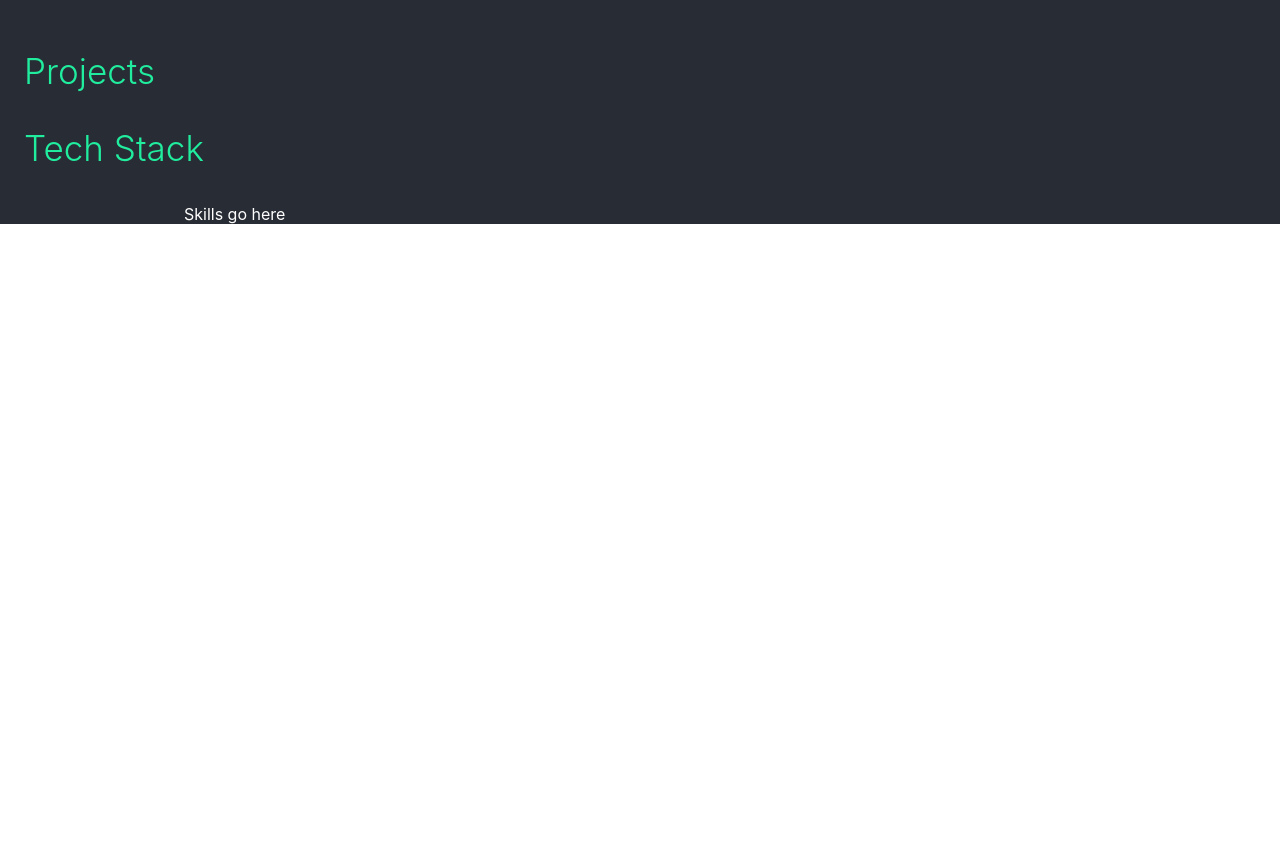
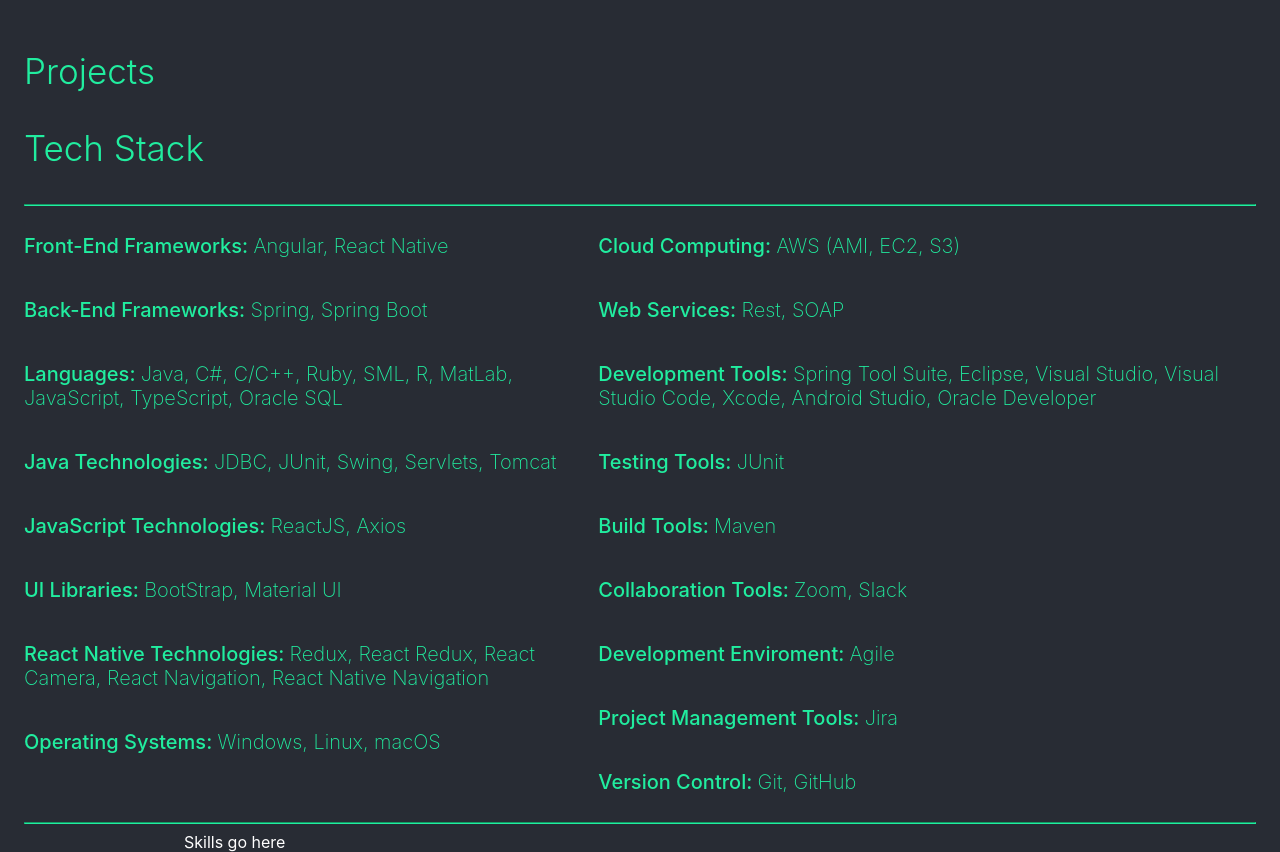
Before and after one commit to zevyirmiyahu/my-webpage, a React (Create React App) app: page / in a window 1280 px wide. Shown: the part 740-1592 px from the top of the page. Before the commit the page ends 964 px from the top, so only its background shows below. Built offline with nearby package versions, Linux system fonts and the light colour scheme.

Commit message:
added line dividers to tech Stack section

```diff
--- a/src/components/sections/AboutSection.js
+++ b/src/components/sections/AboutSection.js
@@ -159,7 +159,6 @@
         else return null;
     }
 
-
     EducationSection = () => {
         return (
             <div>
--- a/src/components/sections/ProjectSection.js
+++ b/src/components/sections/ProjectSection.js
@@ -1,17 +1,128 @@
 import React, { Component } from 'react';
 import * as COLOR from '../../constants/Colors';
-import { Container } from '@material-ui/core';
+import {
+    Container,
+    Button,
+    Avatar,
+    ExpansionPanel,
+    ExpansionPanelSummary,
+    ExpansionPanelDetails,
+    Typography,
+} from '@material-ui/core';
+import ExpandMoreIcon from '@material-ui/icons/ExpandMore';
 
 
 const TEXT_COLOR = COLOR.MINT_GREEN;
 
 export default class ProjectSection extends Component {
+
+
+    TechSkills_Col1 = () => {
+        return (
+            <div style={{ display: 'flex', flexDirection: 'column' }}>
+                <p style={styles.techText}><span style={{ fontWeight: '500' }}>Front-End Frameworks: </span>Angular, React Native</p>
+
+                <p style={styles.techText}><span style={{ fontWeight: '500' }}>Back-End Frameworks: </span>Spring, Spring Boot</p>
+
+                <p style={styles.techText}><span style={{ fontWeight: '500' }}>Languages: </span>Java, C#, C/C++, Ruby, SML, R, MatLab, JavaScript, TypeScript, Oracle SQL</p>
+
+                <p style={styles.techText}><span style={{ fontWeight: '500' }}>Java Technologies: </span>JDBC, JUnit, Swing, Servlets, Tomcat</p>
+
+                <p style={styles.techText}><span style={{ fontWeight: '500' }}>JavaScript Technologies: </span>ReactJS, Axios</p>
+
+                <p style={styles.techText}><span style={{ fontWeight: '500' }}>UI Libraries: </span>BootStrap, Material UI</p>
+
+                <p style={styles.techText}><span style={{ fontWeight: '500' }}>React Native Technologies: </span>Redux, React Redux, React Camera, React Navigation, React Native Navigation</p>
+
+                <p style={styles.techText}><span style={{ fontWeight: '500' }}>Operating Systems: </span>Windows, Linux, macOS</p>
+            </div>
+        );
+    }
+
+    TechSkills_Col2 = () => {
+        return (
+            <div style={{ display: 'flex', flexDirection: 'column' }}>
+                <p style={styles.techText}><span style={{ fontWeight: '500' }}>Cloud Computing: </span>AWS (AMI, EC2, S3)</p>
+
+                <p style={styles.techText}><span style={{ fontWeight: '500' }}>Web Services: </span>Rest, SOAP</p>
+
+                <p style={styles.techText}><span style={{ fontWeight: '500' }}>Development Tools: </span>Spring Tool Suite, Eclipse, Visual Studio, Visual Studio Code, Xcode, Android Studio, Oracle Developer</p>
+
+                <p style={styles.techText}><span style={{ fontWeight: '500' }}>Testing Tools: </span>JUnit</p>
+
+                <p style={styles.techText}><span style={{ fontWeight: '500' }}>Build Tools: </span>Maven</p>
+
+                <p style={styles.techText}><span style={{ fontWeight: '500' }}>Collaboration Tools: </span>Zoom, Slack</p>
+
+                <p style={styles.techText}><span style={{ fontWeight: '500' }}>Development Enviroment: </span>Agile</p>
+
+                <p style={styles.techText}><span style={{ fontWeight: '500' }}>Project Management Tools: </span>Jira</p>
+
+                <p style={styles.techText}><span style={{ fontWeight: '500' }}>Version Control: </span>Git, GitHub</p>
+            </div>
+        );
+    }
+
+    TechSkills = () => {
+        return (
+            <div style={{ display: 'flex', flexDirection: 'row' }}>
+                <this.TechSkills_Col1 />
+                <this.TechSkills_Col2 />
+            </div>
+        );
+    }
+
+    TechExpansionPanel = () => {
+        return (
+            <div style={{ position: 'absolute', zIndex: 2 }}>
+                <Container maxWidth="xs">
+                    <ExpansionPanel>
+                        <ExpansionPanelSummary
+                            expandIcon={<ExpandMoreIcon />}
+                            aria-controls="panel1a-content"
+                            id="panel1a-header"
+                        >
+                            <Typography >Expansion Panel 1</Typography>
+                        </ExpansionPanelSummary>
+                        <ExpansionPanelDetails>
+                            <Typography>
+                                Lorem ipsum dolor sit amet, consectetur adipiscing elit. Suspendisse malesuada lacus ex,
+                                sit amet blandit leo lobortis eget.
+              </Typography>
+                        </ExpansionPanelDetails>
+                    </ExpansionPanel>
+                </Container>
+            </div>
+        );
+    }
+
+    Divider = (left, right) => {
+        return (
+            <div>
+                <hr style={{ marginLeft: left, marginRight: right, borderWidth: 1, borderColor: COLOR.MINT_GREEN }}></hr>
+            </div>
+        );
+    }
+
+    TechSkillsSection = () => {
+        return (
+            <div>
+                {/* <div style={{ display: 'block', flexDirection: 'row' }}> */}
+                <p style={styles.subheaderText}>Tech Stack</p>
+                <this.Divider marginLeft={'15%'} marginRight={'5%'} />
+                <this.TechSkills />
+                <this.Divider marginLeft={'5%'} marginRight={'5%'} />
+            </div>
+        );
+    }
+
     render() {
         return (
             <div style={styles.container}>
                 <Container maxWidth='lg'>
                     <p style={styles.subheaderText}>Projects</p>
-                    <p style={styles.subheaderText}>Tech Stack</p>
+
+                    <this.TechSkillsSection />
 
                     <Container maxWidth='md'>
                         Skills go here
@@ -43,6 +154,11 @@
         fontSize: 35,
         fontWeight: '300',
         color: TEXT_COLOR
-    }
+    },
+    techText: {
+        fontSize: 20,
+        fontWeight: '200',
+        color: TEXT_COLOR
+    },
 
 };
```
